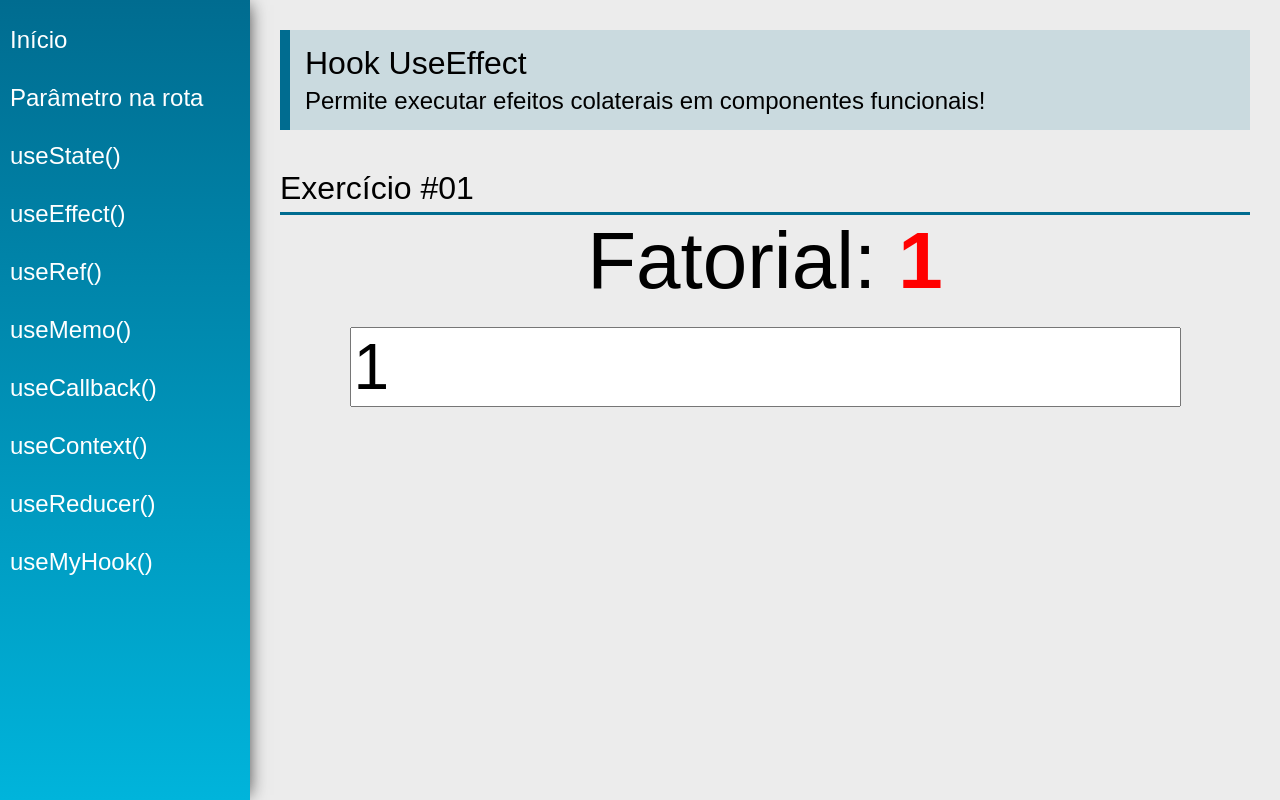
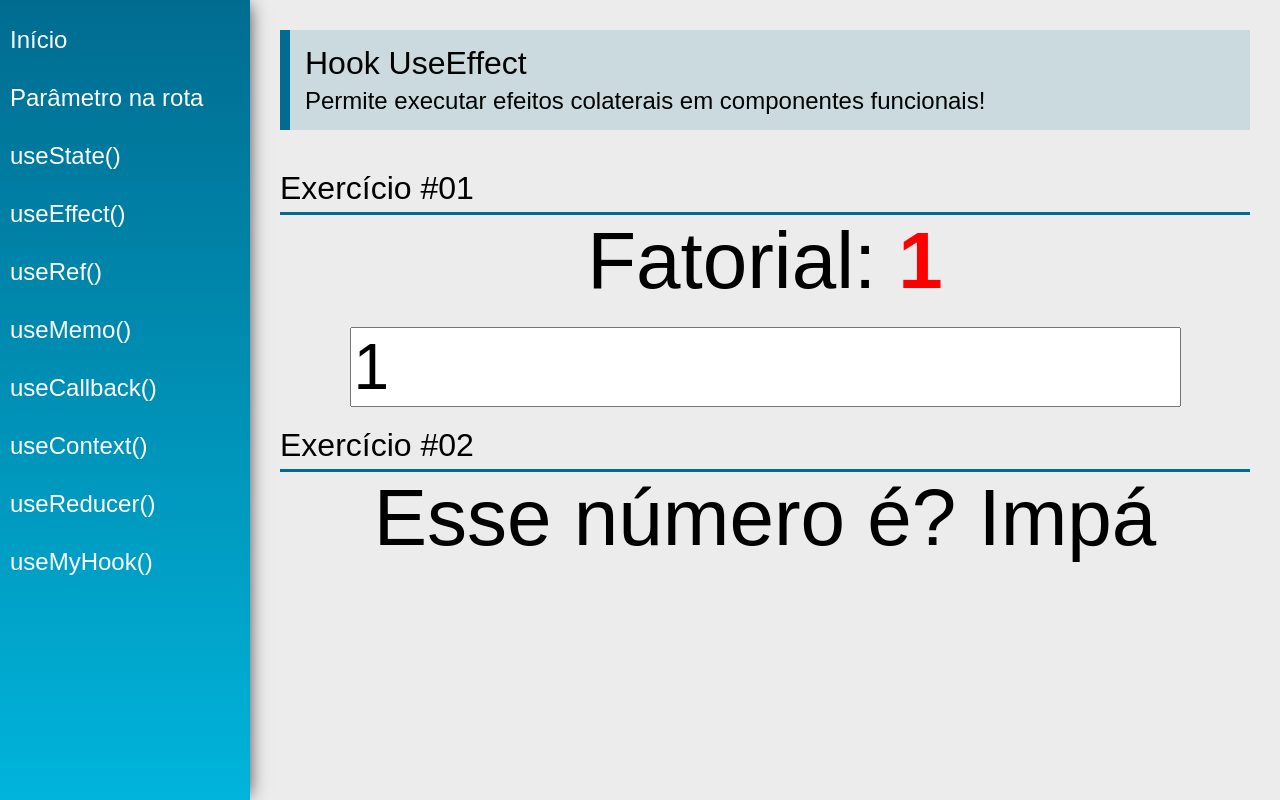
Before and after one commit to evertonwalker/react-router, a React (Create React App) app: page /useEffect in a window 1280 px wide. Built offline with nearby package versions, Linux system fonts and the light colour scheme.

Commit message:
desáfio par ou impá com setEffect

```diff
--- a/src/views/examples/UseEffect.jsx
+++ b/src/views/examples/UseEffect.jsx
@@ -17,9 +17,14 @@ function calcFactorial(n) {
 const UseEffect = (props) => {
   const [number, setNumber] = useState(1);
   const [fatorial, setFatorial] = useState(1);
+  const [paOuImpa, setPaOuImpa] = useState(true);
 
   useEffect(() => {
     setFatorial(calcFactorial(number));
+  }, [number]);
+
+  useEffect(() => {
+    setPaOuImpa(number % 2 === 0);
   }, [number]);
 
   return (
@@ -42,6 +47,10 @@ const UseEffect = (props) => {
           onChange={(e) => setNumber(e.target.value)}
         />
       </div>
+      <SectionTitle title="Exercício #02" />
+      <div className="center">
+        <span className="text">Esse número é? {paOuImpa ? "Pá" : "Impá"} </span>
+      </div>
     </div>
   );
 };
```
